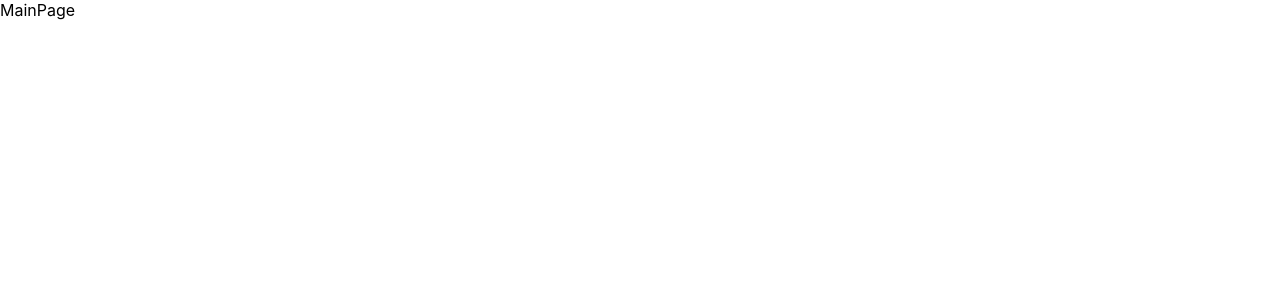
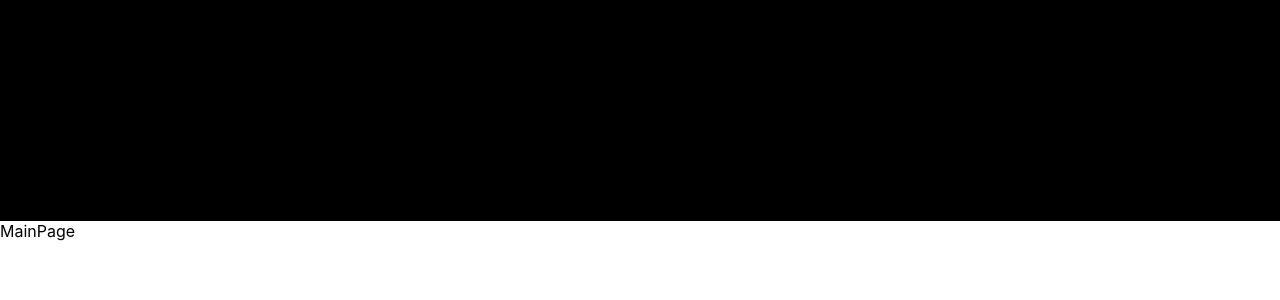
Before and after one commit to UMC-7th-DANTHIS/frontend, a React (Create React App) app: page / in a window 1280 px wide. Shown: the top 300 px of the page. Built offline with nearby package versions, Linux system fonts and the light colour scheme.

Commit message:
feat: 기초 구조 제작

```diff
--- a/package.json
+++ b/package.json
@@ -9,7 +9,8 @@
     "react-router-dom": "^7.1.1",
     "react-scripts": "5.0.1",
     "styled-components": "^6.1.13",
-    "web-vitals": "^4.2.4"
+    "web-vitals": "^4.2.4",
+    "zustand": "^5.0.2"
   },
   "scripts": {
     "start": "react-scripts start",
--- a/src/App.js
+++ b/src/App.js
@@ -1,15 +1,17 @@
 import { BrowserRouter as Router, Routes, Route } from "react-router-dom";
-import './App.css';
-import MainPage from "./pages/MainPage"
+import "./App.css";
+import MainLayout from "./layout/MainLayout";
+import MainPage from "./pages/MainPage";
 
 function App() {
   return (
     <Router>
-    <Routes>
-      <Route path="/" element={<MainPage />} />
-
-    </Routes>
-  </Router>
+      <Routes>
+        <Route path="/" element={<MainLayout />}>
+          <Route path="/" element={<MainPage />} />
+        </Route>
+      </Routes>
+    </Router>
   );
 }
 
--- a/src/components/Topbar.jsx
+++ b/src/components/Topbar.jsx
@@ -0,0 +1,18 @@
+import React from "react";
+import styled from "styled-components";
+
+const Topbar = () => {
+  return (
+    <>
+      <Container></Container>
+    </>
+  );
+};
+
+export default Topbar;
+
+const Container = styled.div`
+  background-color: black;
+  width: 100%;
+  height: 221px;
+`;
--- /dev/null
+++ b/src/layout/MainLayout.jsx
@@ -0,0 +1,19 @@
+import React from "react";
+import { Outlet } from "react-router-dom";
+import styled from "styled-components";
+import Topbar from "../components/Topbar";
+
+const MainLayout = () => {
+  return (
+    <>
+      <Container>
+        <Topbar />
+        <Outlet />
+      </Container>
+    </>
+  );
+};
+
+const Container = styled.div``;
+
+export default MainLayout;
--- a/src/styles/GlobalStyle.jsx
+++ b/src/styles/GlobalStyle.jsx
@@ -1,4 +1,4 @@
-import { createGlobalStyle } from 'styled-components';
+import { createGlobalStyle } from "styled-components";
 const GlobalStyles = createGlobalStyle`
 *, *::before, *::after {
   box-sizing : border-box;
```
Also changed, not shown: 1 other file (tests, documents, lock files or other folders).
